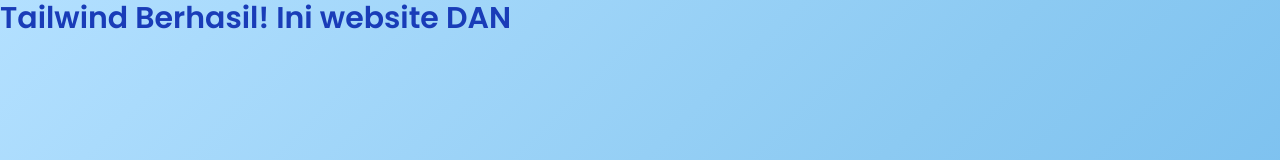
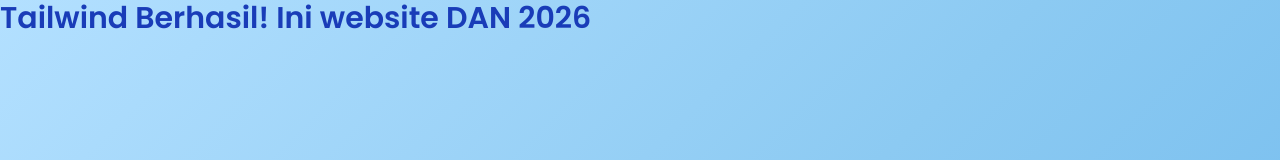
Before and after one commit to DAN-2026/DAN-2026, a React (Vite) app: page / in a window 1280 px wide. Shown: the top 160 px of the page. Built offline with nearby package versions, Linux system fonts and the light colour scheme.

Commit message:
nambahin 2026

```diff
--- a/src/App.jsx
+++ b/src/App.jsx
@@ -7,7 +7,7 @@
 function App() {
   return (
     <h1 className="text-3xl font-bold text-blue-800">
-      Tailwind Berhasil! Ini website DAN
+      Tailwind Berhasil! Ini website DAN 2026
     </h1>
   )
 }
```
